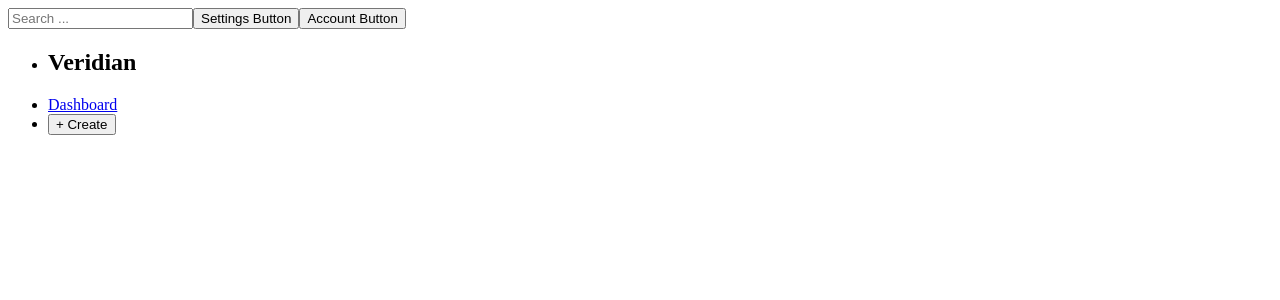
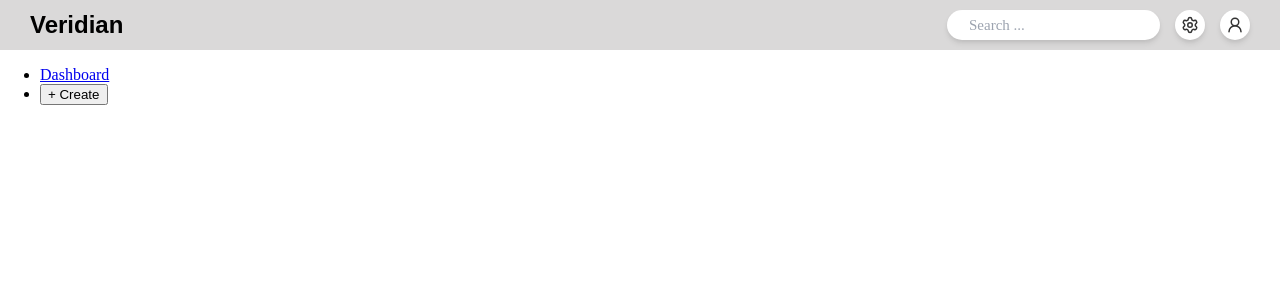
Before and after one commit to PhilipDavid10/Veridian, a React (Vite) app in the folder client/: page / in a window 1280 px wide. Shown: the top 300 px of the page. Built offline with nearby package versions, Linux system fonts and the light colour scheme.

Commit message:
Added the html elements and styling for the header

```diff
--- a/client/package.json
+++ b/client/package.json
@@ -13,6 +13,7 @@
         "vite": "^8.3.0"
     },
     "dependencies": {
+        "lucide-react": "^1.47.0",
         "react": "^19.3.0",
         "react-dom": "^19.3.0"
     }
--- a/client/src/app/App.tsx
+++ b/client/src/app/App.tsx
@@ -1,10 +1,10 @@
 import SideNavBar from "../components/layout/SideNavBar";
-import TopNavBar from "../components/layout/TopNavBar";
+import Header from "../components/layout/Header";
 
 function App() {
     return (
         <>
-        <TopNavBar />
+        <Header />
         <SideNavBar />
         </>
     );
--- /dev/null
+++ b/client/src/components/layout/Header.css
@@ -0,0 +1,57 @@
+body{
+    margin: 0;
+}
+
+.header{
+    display: flex;
+    justify-content: space-between;
+    align-items: center;
+    padding: 10px 30px;
+    background-color: rgb(218, 217, 217);
+}
+
+.header-title{
+    font-family: sans-serif;
+    margin: 0;
+    font-size: 24px;
+}
+
+.header-actions{
+    display: flex;
+    align-items: center;
+    gap: 15px;
+}
+
+.search-container{
+    display: flex;
+    align-items: center;
+    height: 30px;
+    width: 173px;
+    border-radius: 9999px;
+    background-color: #ffffff;
+    box-shadow: 0 4px 6px -1px rgba(0, 0, 0, 0.1),
+                0 2px 4px -1px rgba(0, 0, 0, 0.06);
+    padding: 0 20px;
+    transition: all 0.3s ease;
+}
+
+.search-container:hover {
+    box-shadow: 0 10px 15px -3px rgba(0, 0, 0, 0.1),
+                0 4px 6px -2px rgba(0, 0, 0, 0.05);
+}
+
+
+.search-input{
+    border: none;
+    outline: none;
+    background: transparent;
+    width: 100%;
+    font-size: 15px;
+    color: #1f2937;
+    font-family: inherit;
+}
+
+.search-input::placeholder {
+    color: #9ca3af;
+    font-weight: 400;
+}
--- /dev/null
+++ b/client/src/components/layout/Header.tsx
@@ -0,0 +1,23 @@
+import AccountButton from "../navigation/AccountButton"
+import SettingsButton from "../navigation/SettingsButton"
+import "./Header.css"
+
+
+function TopNavBar(){
+    return(
+        <header className="header">
+            <h1 className="header-title">Veridian</h1>
+
+            <div className="header-actions">
+                <div className="search-container">
+                    <input type="Search" className="search-input" placeholder="Search ... " />
+                </div>
+
+                    <SettingsButton />
+                    <AccountButton />
+                </div>
+        </header>
+    )
+}
+
+export default TopNavBar
--- a/client/src/components/layout/SideNavBar.tsx
+++ b/client/src/components/layout/SideNavBar.tsx
@@ -4,7 +4,6 @@ function SideNavBar(){
     return(
         <nav className="SideNavBar">
             <ul>
-                <li><h1>Veridian</h1></li>
                 <li><a href="#Dashboard">Dashboard</a></li>
                 <li><button>+ Create</button></li>
             </ul>
--- a/client/src/components/layout/TopNavBar.tsx
+++ /dev/null
@@ -1,16 +0,0 @@
-import AccountButton from "../navigation/AccountButton"
-import SettingsButton from "../navigation/SettingsButton"
-
-function TopNavBar(){
-    return(
-        <header>
-            <div>
-            <input type="Search" placeholder="Search ... " />
-                <SettingsButton />
-                <AccountButton />
-            </div>
-        </header>
-    )
-}
-
-export default TopNavBar
--- a/client/src/components/navigation/AccountButton.tsx
+++ b/client/src/components/navigation/AccountButton.tsx
@@ -1,6 +1,11 @@
+import { UserRound } from "lucide-react"
+import "./IconButton.css"
+
 function AccountButton(){
     return(
-        <button>Account Button</button>
+        <button className="icon-button">
+            <UserRound />
+        </button>
     );
 }
 
--- /dev/null
+++ b/client/src/components/navigation/IconButton.css
@@ -0,0 +1,28 @@
+.icon-button{
+    width: 30px;
+    height: 30px;
+    border-radius: 50%;
+
+    display: flex;
+    justify-content: center;
+    align-items: center;
+
+    border: none;
+    background-color: white;
+    color: #333333;
+
+    box-shadow: 0 4px 6px -1px rgba(0, 0, 0, 0.1),
+              0 2px 4px -1px rgba(0, 0, 0, 0.06);
+
+    cursor: pointer;
+    transition: all 0.2s ease;
+}
+
+.icon-button:hover {
+  background-color: #f9fafb;
+  box-shadow: 0 10px 15px -3px rgba(0, 0, 0, 0.1);
+}
+
+.icon-button:active {
+  box-shadow: 0 2px 4px -1px rgba(0, 0, 0, 0.1);
+}
--- a/client/src/components/navigation/SettingsButton.tsx
+++ b/client/src/components/navigation/SettingsButton.tsx
@@ -1,6 +1,11 @@
+import { Settings } from "lucide-react"
+import "./IconButton.css"
+
 function SettingsButton(){
     return(
-        <button>Settings Button</button>
+        <button className="icon-button">
+            <Settings />
+        </button>
     );
 }
 
--- /dev/null
+++ b/client/src/vite.env.d.ts
@@ -0,0 +1 @@
+/// <reference types="vite/client" />
```
Also changed, not shown: client/src/components/layout/SideNavBar.css (added), 1 other file (tests, documents, lock files or other folders).
